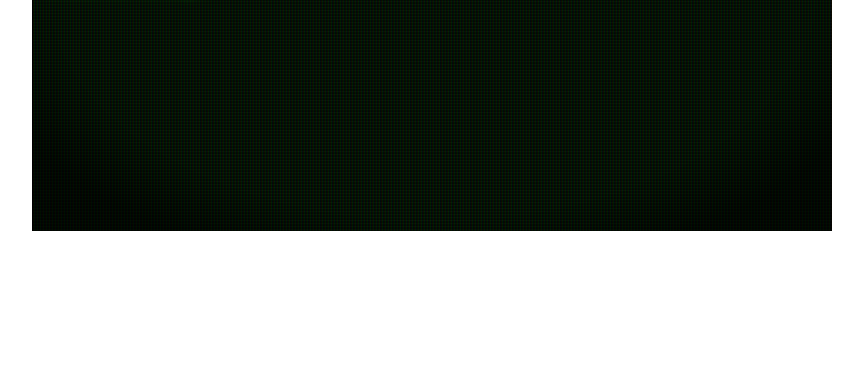
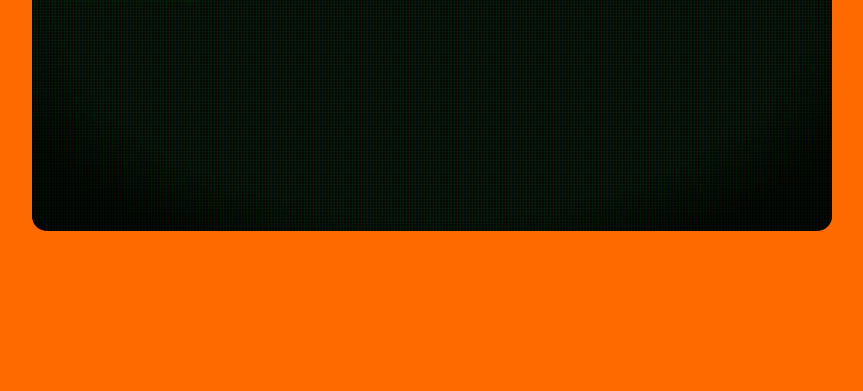
Before and after one commit to christopher-moon/Personal-Website, a website: page index.html in a window 1280 px wide. Shown: the part 409-800 px from the top of the page, without its empty margins (208-1071 px from the left). Drawn offline with nearby package versions, Linux system fonts and the light colour scheme; files that its build step writes are made by us from their sources.

Commit message:
more stuff

```diff
--- a/css/style.css
+++ b/css/style.css
@@ -1,11 +1,8 @@
 @import "tailwindcss";
 
-/*
-  Tailwind CSS v4: CSS-First Configuration
-  Customizations are now defined directly in your CSS file using @theme.
-  This replaces the need for extend in tailwind.config.js for these properties.
-*/
+/*tailwind theme*/
 @theme {
+
   /* Define custom font family */
   --font-crt: "Press Start 2P", monospace;
 
@@ -14,17 +11,19 @@
   --animation-scanline-move: scanline-move 8s linear infinite;
 }
 
-/* Define keyframes for animations */
+/* screen flicker animation frames */
 @keyframes flicker {
   0%, 100% { opacity: 0.99; }
   5%, 15%, 25%, 35%, 45%, 55%, 65%, 75%, 85%, 95% { opacity: 0.99; }
 }
 
+/* scanline animation frames*/
 @keyframes scanline-move {
   0% { background-position: 0 0; }
   100% { background-position: 0 100%; }
 }
 
+/* corner pulsing light animation frames */
 @keyframes crt-vignette-fade {
   0% {
     opacity: 0.6;
@@ -34,6 +33,7 @@
   }
 }
 
+/* screenshake frames */
 @keyframes crt-scan-jitter {
   0% {
     transform: translateX(0);
@@ -46,7 +46,7 @@
   }
 }
 
-
+/* porcine heavy font */
 @font-face {
   font-family: 'Porcine';
   src: url('/fonts/Porcine-Heavy.ttf') format('truetype');
@@ -54,10 +54,12 @@
 
 }
 
-/* Custom CSS for CRT effects (non-Tailwind utility classes) */
+/* Custom CSS (non-tailwind) */
+
+/* overall body */
 body {
   margin: 0;
-  background-color: #fff; /* White background */
+  background-color: #FF6A00; /* White background */
   height: 100vh;
   display: flex;
   justify-content: center;
@@ -76,7 +78,6 @@ body {
 
 
 /* CRT overlay (flicker, scanline/rgb, screen warp)*/
-
 .crt-overlay::after {
 
   pointer-events: none; /* Allow clicks to pass through */
@@ -110,6 +111,7 @@ body {
   height: 60vh;
   background-color: #000;
   overflow: hidden;
+  border-radius: 15px;
 
 }
 
```
